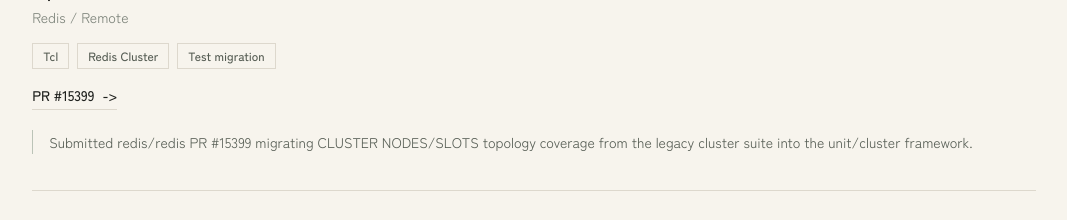
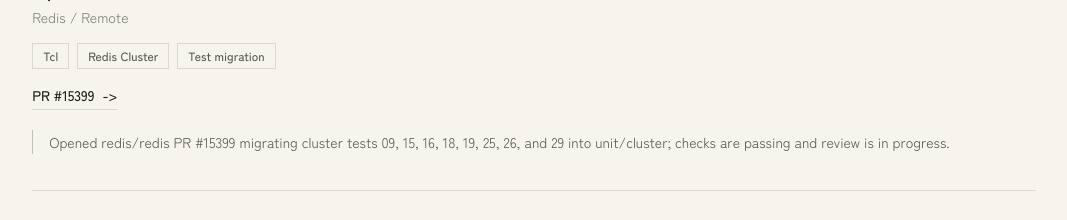
Before and after one commit to AditSingh10/AditSingh10.github.io, a React (Vite) app: page / in a window 1280 px wide. Shown: the part 1567-1787 px from the top of the page, without its empty margins (212-1279 px from the left). Built offline with nearby package versions, Linux system fonts and the light colour scheme.

Commit message:
content: update redis pr status

```diff
--- a/src/data/portfolio.ts
+++ b/src/data/portfolio.ts
@@ -152,7 +152,7 @@
     dates: 'July 2026',
     tools: ['Tcl', 'Redis Cluster', 'Test migration'],
     bullets: [
-      'Submitted redis/redis PR #15399 migrating CLUSTER NODES/SLOTS topology coverage from the legacy cluster suite into the unit/cluster framework.',
+      'Opened redis/redis PR #15399 migrating cluster tests 09, 15, 16, 18, 19, 25, 26, and 29 into unit/cluster; checks are passing and review is in progress.',
     ],
     links: [
       {
```
Also changed, not shown: 2 other files (tests, documents, lock files or other folders).
